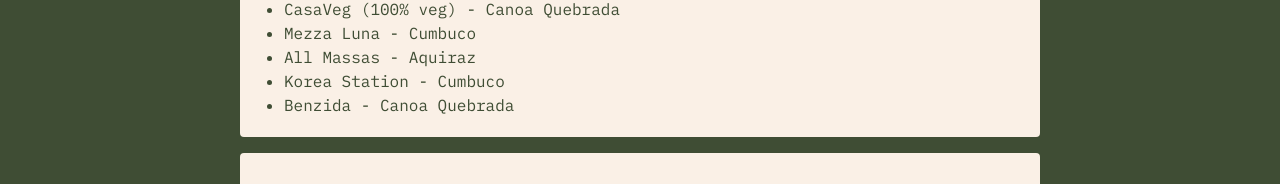
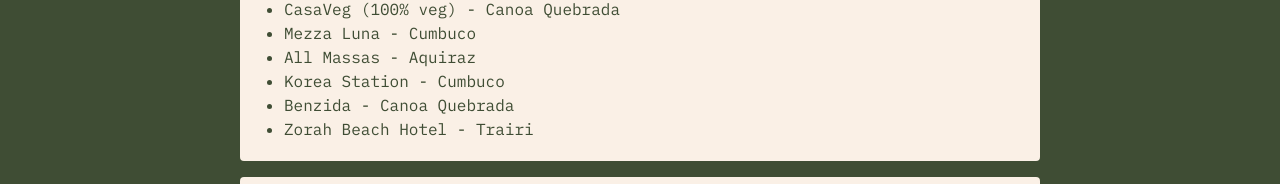
Before and after one commit to flaviare1s/bizu-vegano, a React (Vite) app: page /dicas in a window 1280 px wide. Shown: the part 559-743 px from the top of the page. Built offline with nearby package versions, Linux system fonts and the light colour scheme; no server answers; the database is empty; a web font is replaced by a local one.

Commit message:
Update OutrosMunicipiosCearenses.jsx

```diff
--- a/src/components/OutrosMunicipiosCearenses.jsx
+++ b/src/components/OutrosMunicipiosCearenses.jsx
@@ -5,11 +5,12 @@
       <h2 className="text-2xl font-bold p-2 sm:text-center">Opções Veganas em Outros Municípios Cearenses</h2>
       <p className="my-2">Alguns restaurantes com opções veganas em outros municípios cearenses são:</p>
       <ul className="list-disc ml-6">
-        <li><a href="https://www.instagram.com/casaveg.eco?igsh=MTZ4NW55ZHMwN21kdg=="></a>CasaVeg (100% veg) - Canoa Quebrada</li>
-        <li><a href="https://www.instagram.com/mezzaluna_canoa?igsh=OXo5M3h4aXc1cWV3"></a>Mezza Luna - Cumbuco</li>
-        <li><a href="https://www.instagram.com/allmassas?igsh=dXZrcDA4eDIyM2hy"></a>All Massas - Aquiraz</li>
-        <li><a href="https://www.instagram.com/korea.station.br?igsh=dmtxZHI3ZjdtajRy"></a>Korea Station - Cumbuco</li>
-        <li><a href="https://www.instagram.com/benzida_?igsh=MXg3Z2llYm45bDN2Zw=="></a>Benzida - Canoa Quebrada</li>
+        <li><a href="https://www.instagram.com/casaveg.eco?igsh=MTZ4NW55ZHMwN21kdg==">CasaVeg (100% veg) - Canoa Quebrada</a></li>
+        <li><a href="https://www.instagram.com/mezzaluna_canoa?igsh=OXo5M3h4aXc1cWV3">Mezza Luna - Cumbuco</a></li>
+        <li><a href="https://www.instagram.com/allmassas?igsh=dXZrcDA4eDIyM2hy">All Massas - Aquiraz</a></li>
+        <li><a href="https://www.instagram.com/korea.station.br?igsh=dmtxZHI3ZjdtajRy">Korea Station - Cumbuco</a></li>
+        <li><a href="https://www.instagram.com/benzida_?igsh=MXg3Z2llYm45bDN2Zw==">Benzida - Canoa Quebrada</a></li>
+        <li><a href="https://www.instagram.com/zorahbeachhotel?igsh=aHRkOTg4MGoyczc0">Zorah Beach Hotel - Trairi</a></li>
       </ul>
     </section>
   )
```
